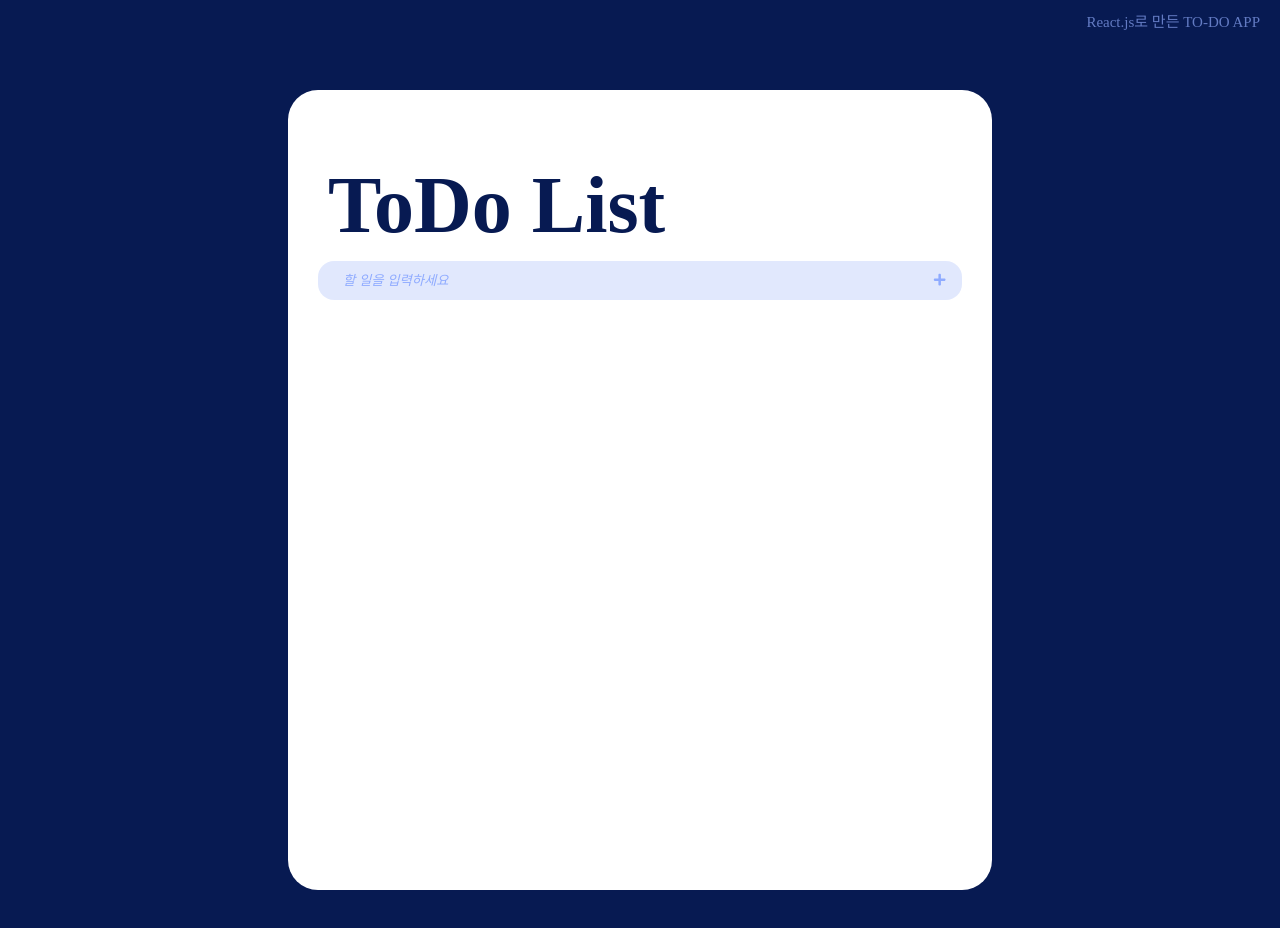
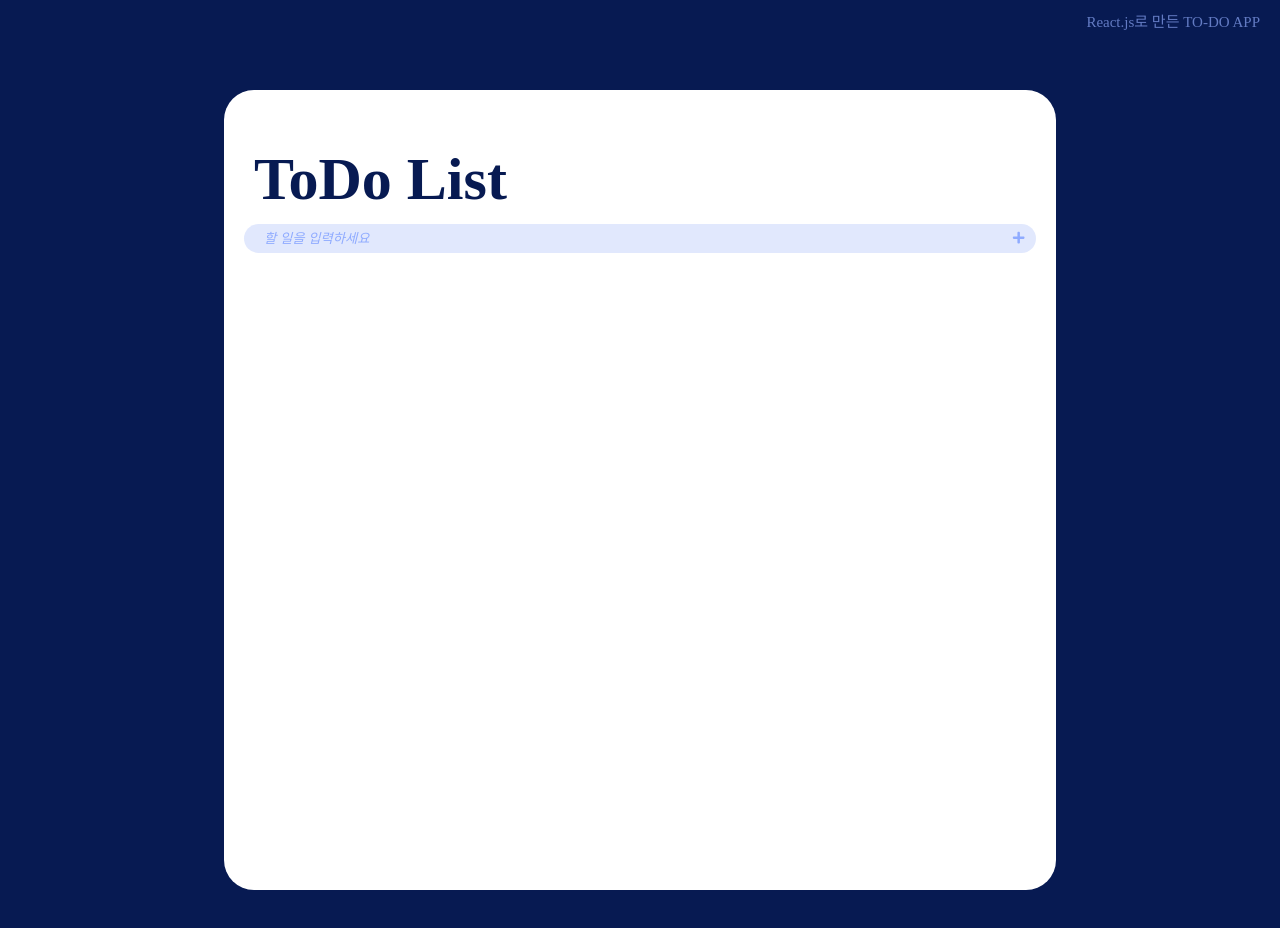
Before and after one commit to chorom-ham/react-todo-1886px, a React (Create React App) app: page / in a window 1280 px wide. Shown: the top 928 px of the page. Built offline with nearby package versions, Linux system fonts and the light colour scheme; a web font is replaced by a local one.

Commit message:
docs: change css

```diff
--- a/src/components/todo/Form.js
+++ b/src/components/todo/Form.js
@@ -37,7 +37,7 @@ const StyledForm = styled.div`
   display: inline-flex;
   background-color: rgb(156, 180, 249, 0.3);
   border-radius: 1.6rem;
-  padding: 1rem;
+  padding: 0.5rem;
   align-items: center;
   margin: 1rem 0;
 `;
--- a/src/components/todo/Item.js
+++ b/src/components/todo/Item.js
@@ -81,8 +81,8 @@ const ContentButton = styled.button`
 `;
 
 const ContentIcon = styled(FaRegCircle)`
-  width: 2rem;
-  height: 2rem;
+  width: 1.3rem;
+  height: 1.3rem;
   margin-right: 1.5rem;
   fill: #f63af0;
 
--- a/src/components/todo/Todo.js
+++ b/src/components/todo/Todo.js
@@ -26,18 +26,18 @@ function Todo() {
 const StyledTodo = styled.div`
   display: flex;
   flex-direction: column;
-  width: 55%;
+  width: 65%;
   min-height: 80rem;
   margin: 5rem auto;
   background-color: white;
   border-radius: 3rem;
-  padding: 5rem 3rem 0;
+  padding: 4rem 2rem 0;
 `;
 
 const Title = styled.h1`
-  font-size: 8rem;
+  font-size: 6rem;
   font-weight: 900;
-  margin: 2rem 1rem 0;
+  margin: 1.5rem 0 0 1rem;
   color: rgb(7, 26, 82);
 `;
 
```
